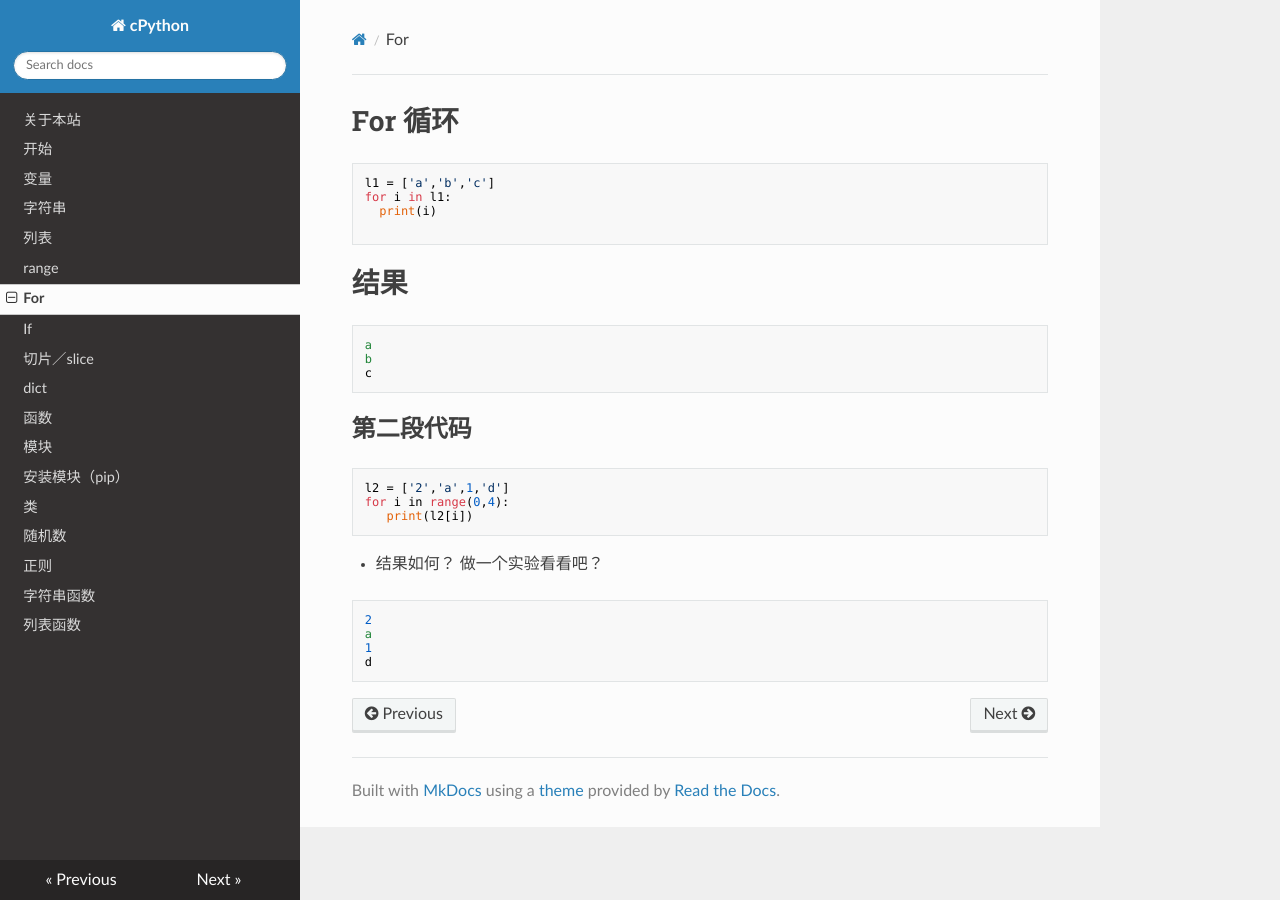
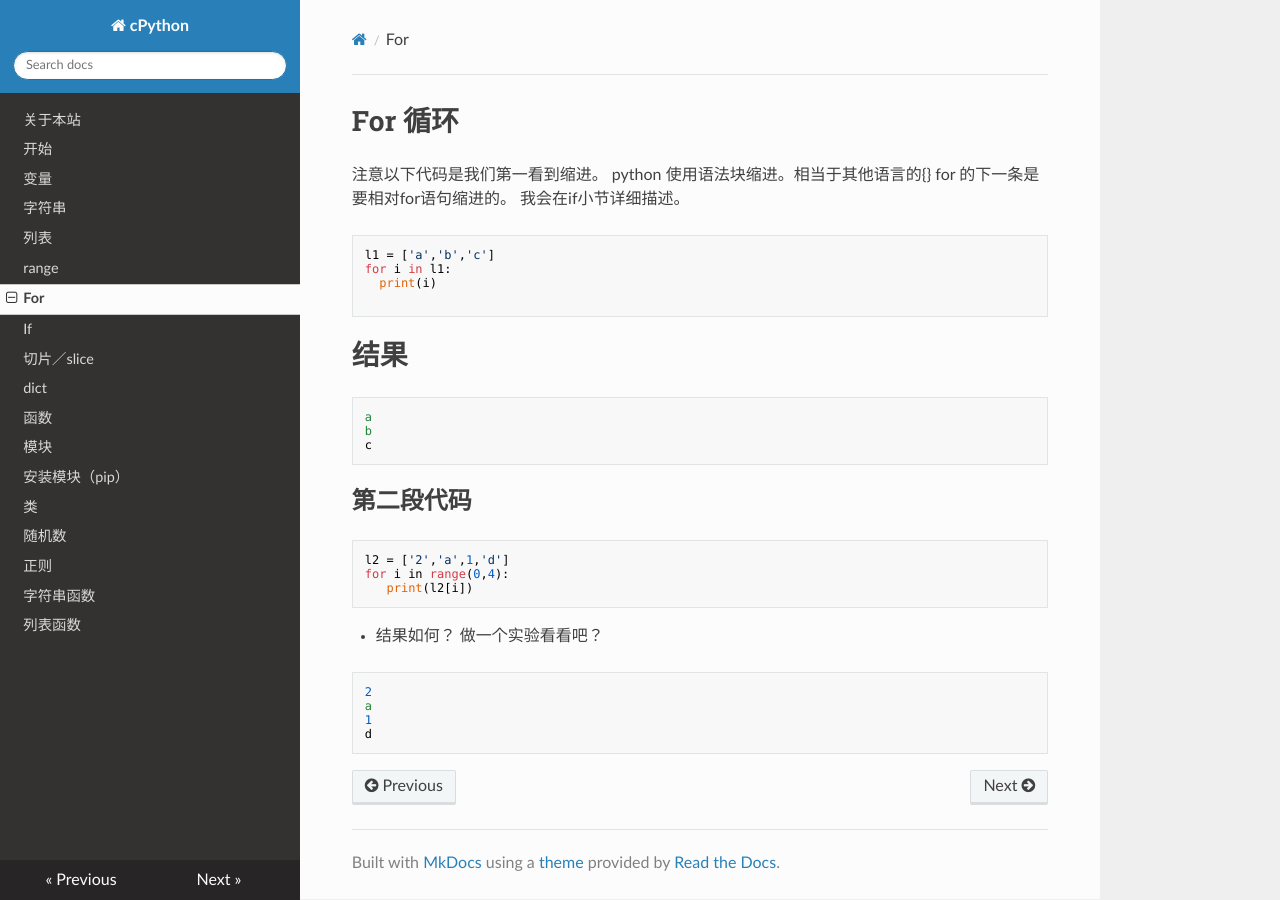
Before and after one commit to asmcos/cpython, an MkDocs documentation site: the page built from docs/for.md, in a window 1280 px wide. Built offline with MkDocs 1.6.1, drawn with Linux system fonts in a browser that asks for light colours; nearby versions of some CDN libraries; old or Windows-style settings are respelled for this version of MkDocs.

Commit message:
修改了for循环,if模块

````diff
--- a/docs/for.md
+++ b/docs/for.md
@@ -1,4 +1,9 @@
 # For 循环
+
+注意以下代码是我们第一看到缩进。
+python 使用语法块缩进。相当于其他语言的{}
+for 的下一条是要相对for语句缩进的。
+我会在if小节详细描述。
 
 ```
 l1 = ['a','b','c']
````
Also changed, not shown: docs/if.md (+9 -0 lines).
